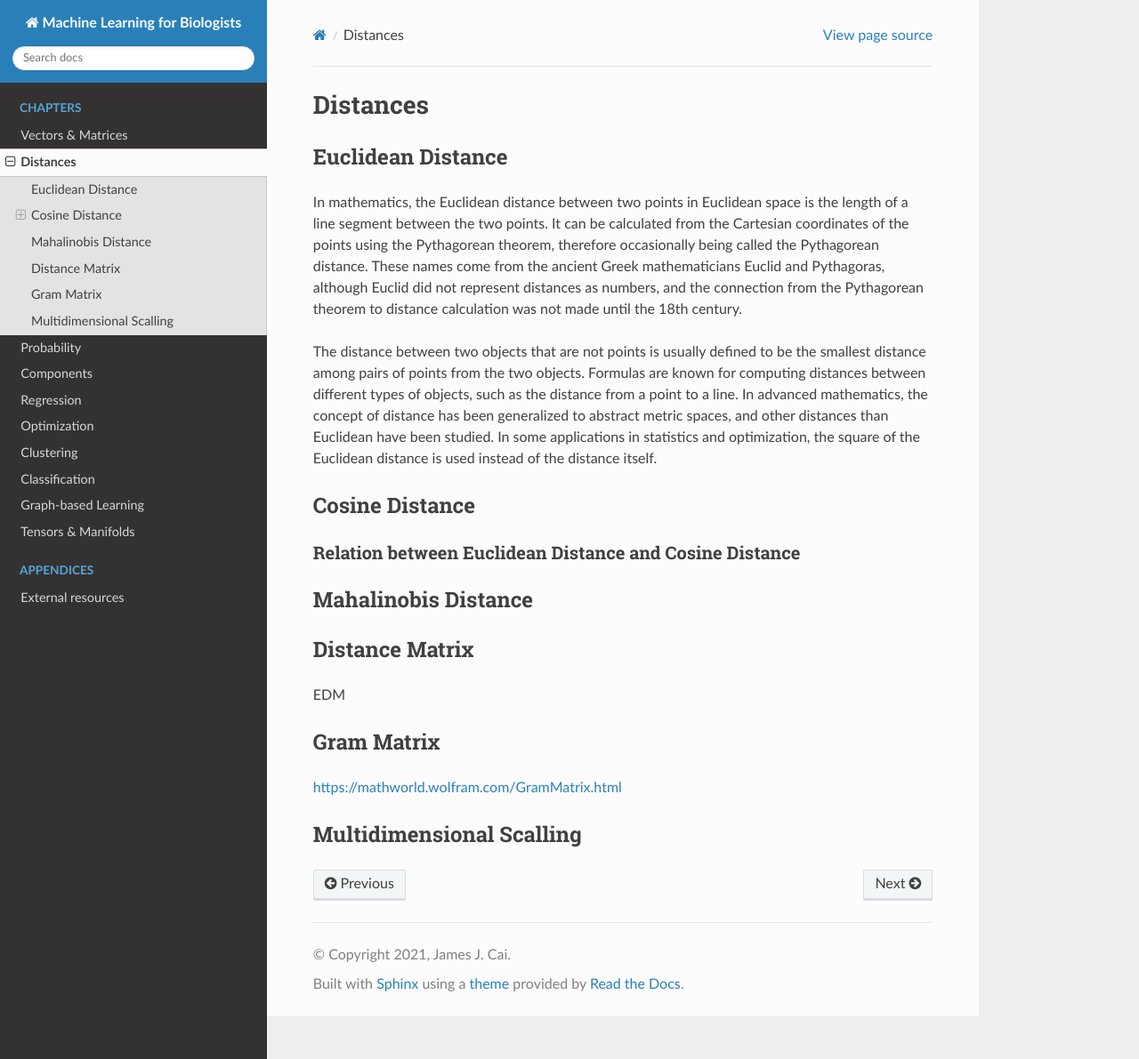
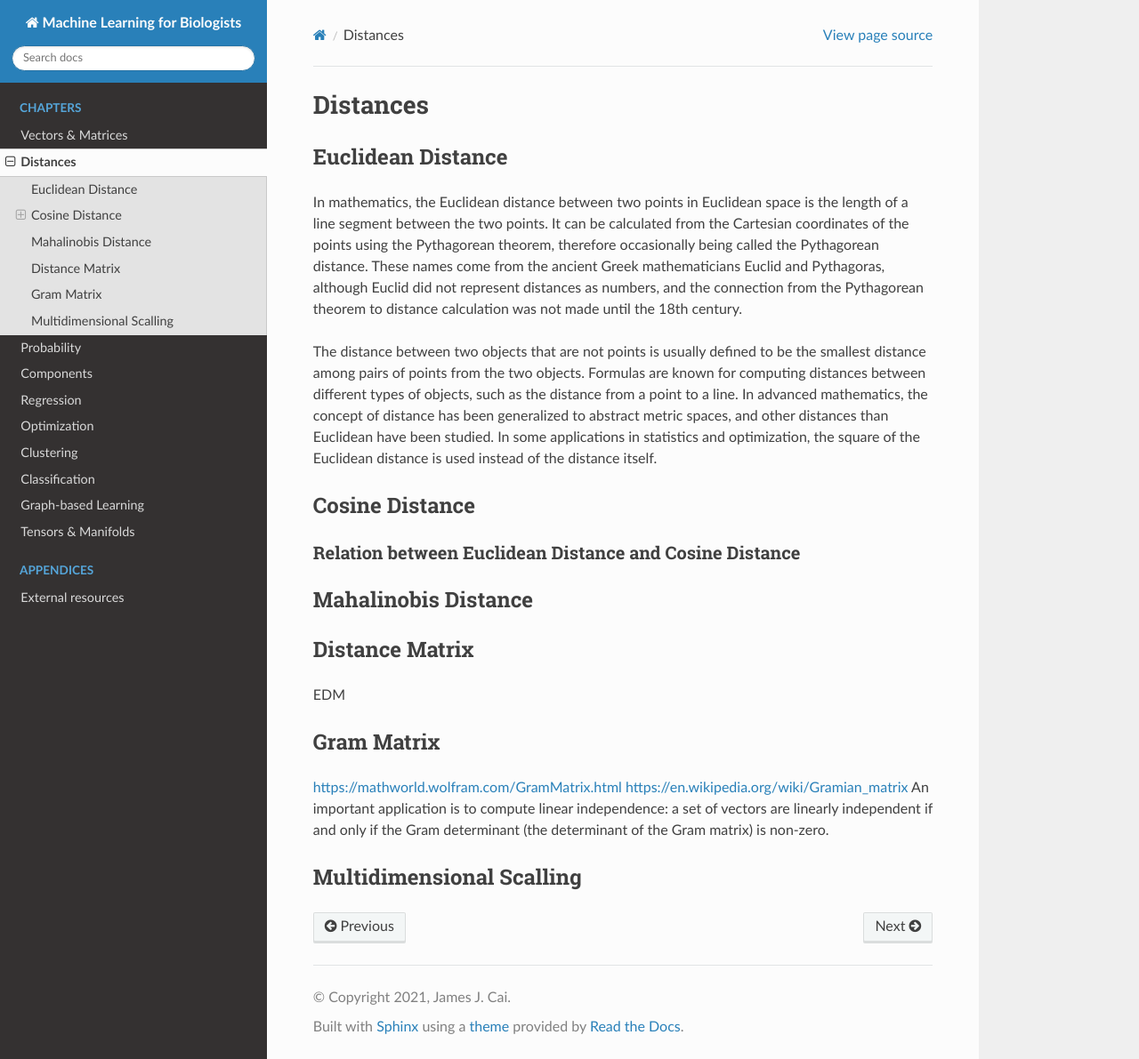
Before and after one commit to jamesjcai/readthedocs_ml4b, a Sphinx documentation site: the page built from docs/chapter2.rst, in a window 1280 px wide and 1191 px high. Shown: the whole window at 89% size. Built offline with Sphinx 7.4.7 and the Read the Docs theme 2.0.0, drawn with Linux system fonts in a browser that asks for light colours.

Commit message:
Update chapter2.rst

```diff
--- a/docs/chapter2.rst
+++ b/docs/chapter2.rst
@@ -28,7 +28,8 @@ EDM
 Gram Matrix
 -----------
 https://mathworld.wolfram.com/GramMatrix.html
-
+https://en.wikipedia.org/wiki/Gramian_matrix
+An important application is to compute linear independence: a set of vectors are linearly independent if and only if the Gram determinant (the determinant of the Gram matrix) is non-zero.
 
 Multidimensional Scalling
 -------------------------
```
